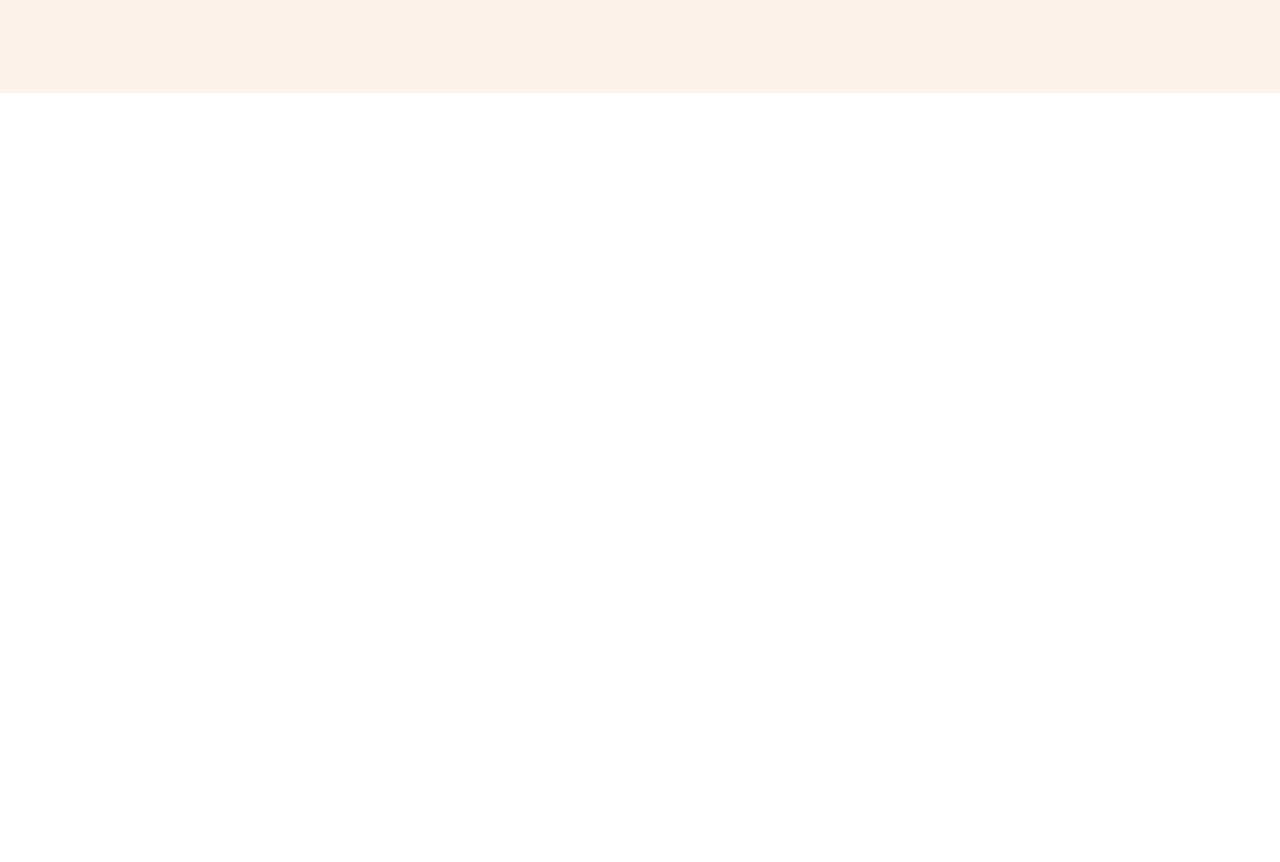
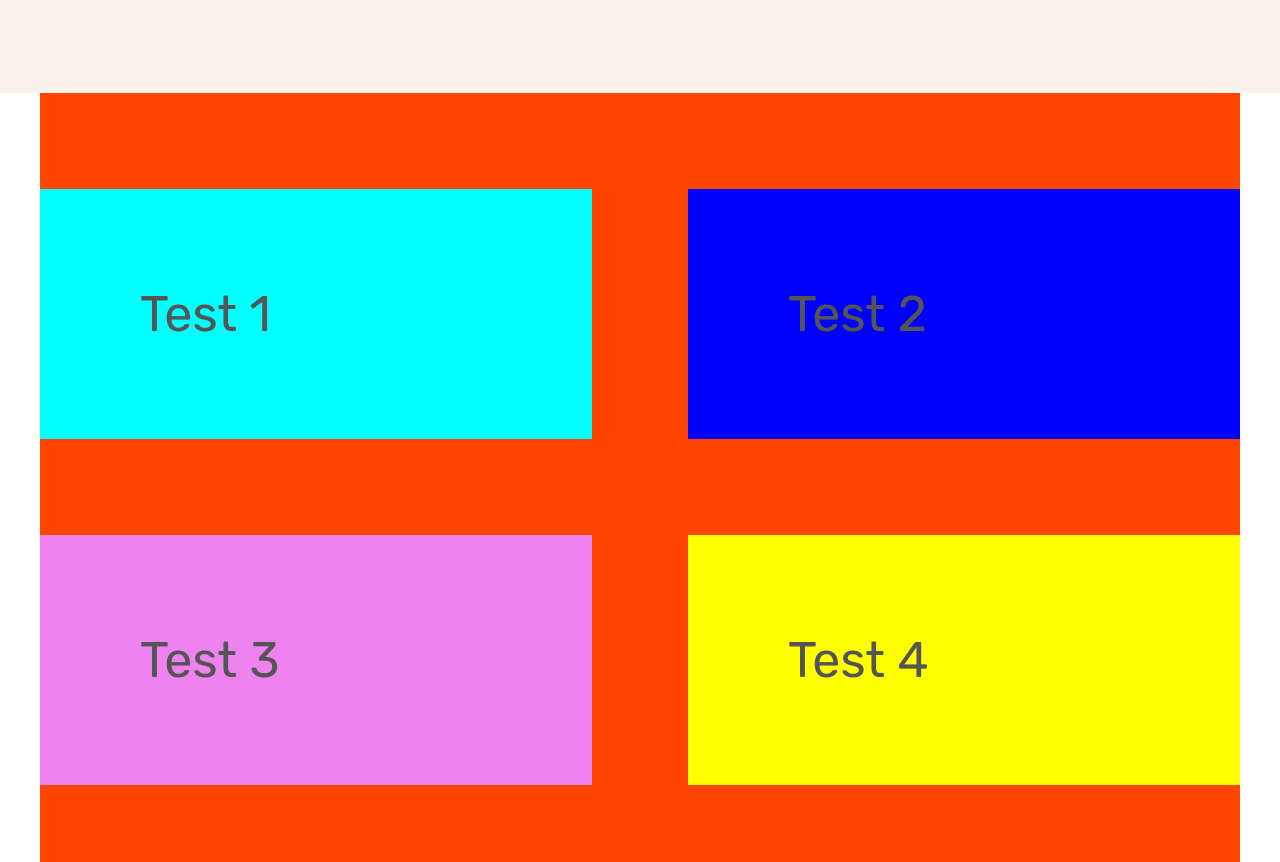
Before and after one commit to Niimaii/OmniFood, a plain HTML site: page index.html in a window 1280 px wide. Shown: the part 638-1500 px from the top of the page. Before the commit the page ends 800 px from the top, so only its background shows below. Drawn offline with Linux system fonts and the light colour scheme.

Commit message:
grid formatting

```diff
--- a/css/style.css
+++ b/css/style.css
@@ -187,3 +187,48 @@ body {
   color: #cf711f;
   font-weight: 700;
 }
+
+/****************************/
+/* HOW IT WORKS SECTION */
+/****************************/
+
+.section-how {
+  padding: 9.6rem 0;
+  background-color: orangered;
+}
+
+.container {
+  max-width: 120rem;
+  margin: 0 auto;
+}
+
+.grid {
+  display: grid;
+  gap: 9.6rem;
+}
+
+.grid--2-cols {
+  grid-template-columns: 1fr 1fr;
+}
+
+.grid--3-cols {
+  grid-template-columns: 1fr 1fr 1fr;
+}
+
+.section-how div {
+  padding: 100px;
+  font-size: 50px;
+}
+
+.section-how div:nth-child(1) {
+  background-color: aqua;
+}
+.section-how div:nth-child(2) {
+  background-color: blue;
+}
+.section-how div:nth-child(3) {
+  background-color: violet;
+}
+.section-how div:nth-child(4) {
+  background-color: yellow;
+}
--- a/index.html
+++ b/index.html
@@ -65,6 +65,19 @@
           </div>
         </div>
       </section>
+      <section class="section-how container grid grid--2-cols">
+        <div>Test 1</div>
+        <div>Test 2</div>
+        <div>Test 3</div>
+        <div>Test 4</div>
+      </section>
+
+      <section class="section-how grid grid--3-cols">
+        <div>Test 1</div>
+        <div>Test 2</div>
+        <div>Test 3</div>
+        <div>Test 4</div>
+      </section>
     </main>
   </body>
 </html>
```
